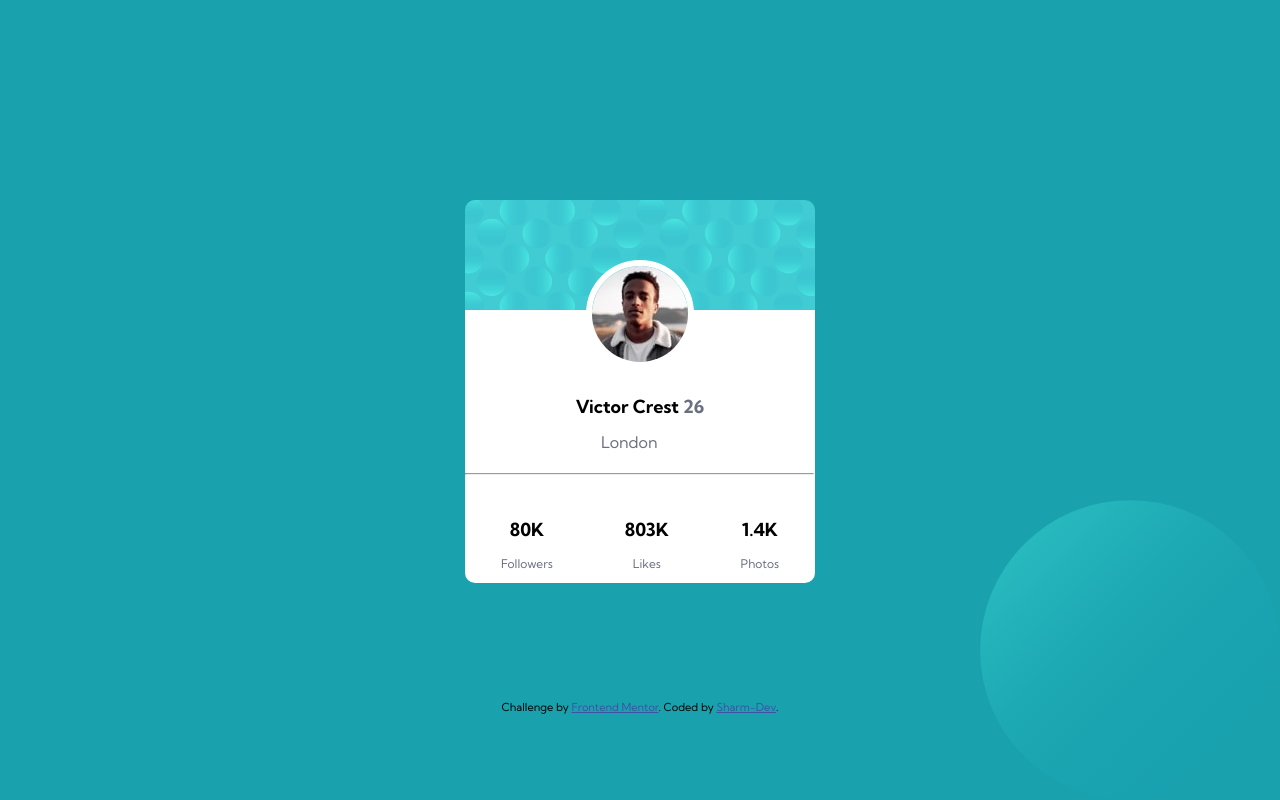
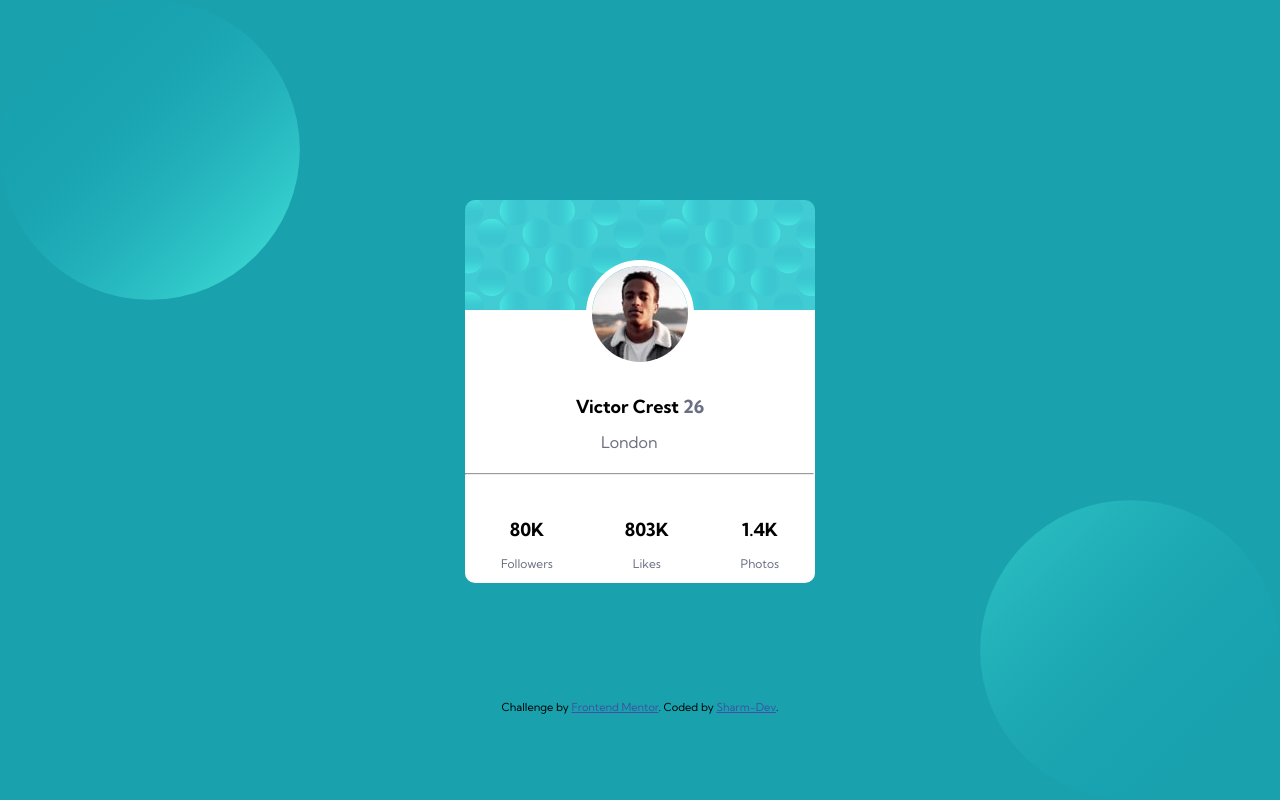
Before and after one commit to Sharm-Dev/profile-card-component-main, a plain HTML site: page index.html in a window 1280 px wide. Drawn offline with Linux system fonts and the light colour scheme; the site is published under a folder, as on GitHub Pages, so addresses that start at the root find nothing.

Commit message:
Add files via upload

```diff
--- a/index.html
+++ b/index.html
@@ -61,7 +61,7 @@
 <body>
   <div class="page-design">
 
-    <img src="/images/bg-pattern-top.svg" alt="" class="top">
+    <img src="./images/bg-pattern-top.svg" alt="" class="top">
 
     <div class="card">
       <img src="./images/bg-pattern-card.svg" alt="" class="patten-header">
```
